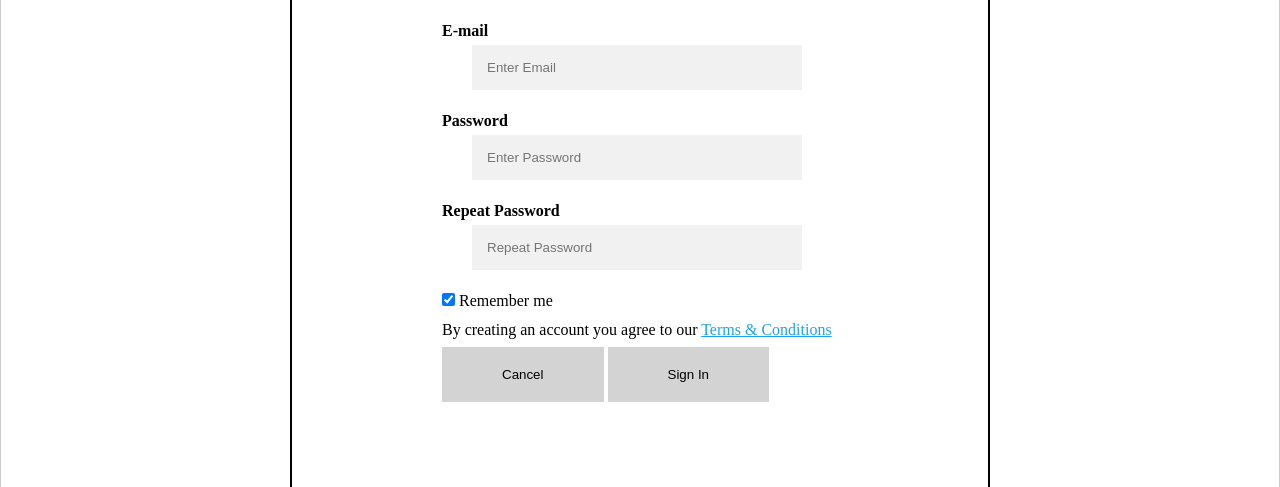
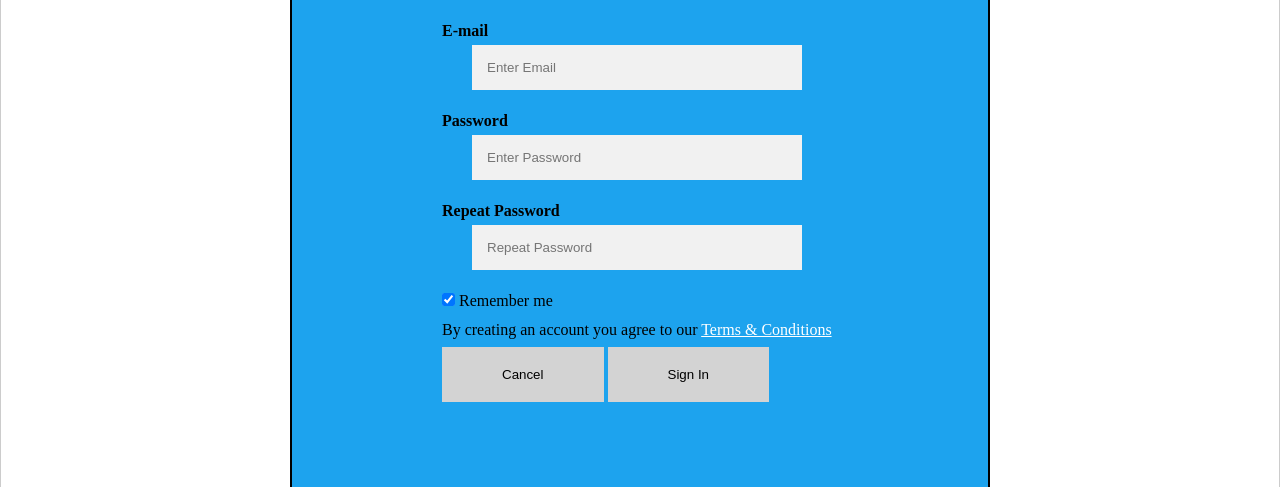
Before and after one commit to Barbra-Mududa/E-commerce, a plain HTML site: page assets/pages/account.html in a window 1280 px wide. Shown: the part 313-800 px from the top of the page. Drawn offline with Linux system fonts and the light colour scheme.

```diff
--- a/assets/CSS/account.css
+++ b/assets/CSS/account.css
@@ -7,11 +7,12 @@
     box-sizing: border-box;
     border: 2px solid black;
     justify-content: center;
-    box-shadow: #1da3ee;
+    box-shadow: 10px  #1da3ee;
     width: 700px;
     align-items: center;
     margin: 100px auto;
     padding: 150px;
+    background-color: #1da3ee;
   }
   input[type=text], input[type=password] {
     width: 300px;
@@ -35,6 +36,9 @@
     margin-bottom: 25px;
 
   }
+  .signin {
+    background-color: #1da3ee;
+  }
 
   /* button section */
   button {
--- a/assets/pages/account.html
+++ b/assets/pages/account.html
@@ -26,12 +26,12 @@
             <input type="checkbox" checked="checked" name="remember" style="margin-bottom:15px"> Remember me
           </label>
 
-          <p>By creating an account you agree to our <a href="#" style="color:#1da3ee;">Terms & Conditions</a></p>
+          <p>By creating an account you agree to our <a href="#" style="color: #fff;;">Terms & Conditions</a></p>
 
 
         <div class="signin">
             <button type="button" class="cancel" >Cancel</button>
-            <button type="submit" class="signin">Sign In</button>
+            <button type="submit" class="login">Sign In</button>
         </div>
     </div>
     </form>
```
